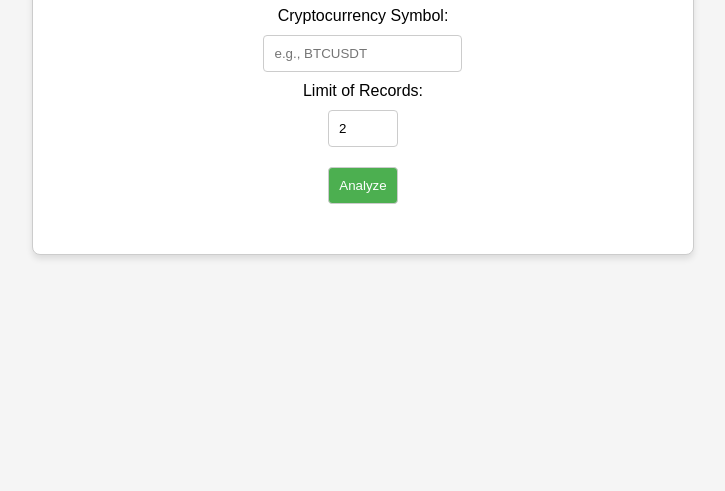
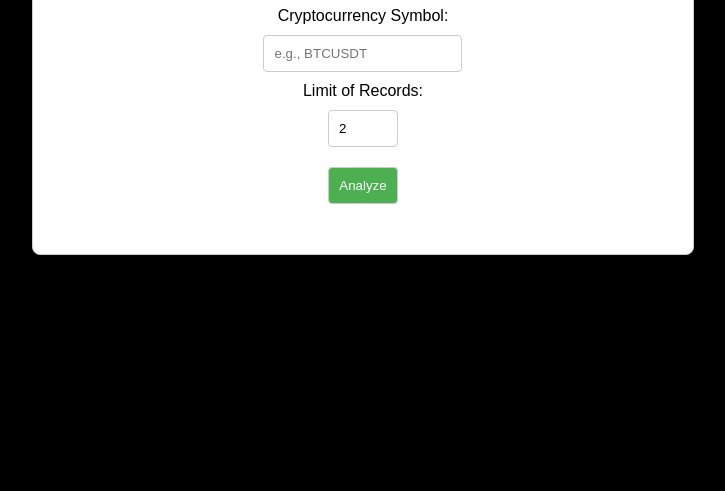
Before and after one commit to electrovending/soportes, a plain HTML site: page index.html in a window 1280 px wide. Shown: the part 309-800 px from the top of the page, without its empty margins (277-1002 px from the left). Drawn offline with Linux system fonts and the light colour scheme.

Commit message:
Update index.html

```diff
--- a/index.html
+++ b/index.html
@@ -13,7 +13,7 @@
             justify-content: center;
             align-items: center;
             height: 100vh;
-            background-color: #f5f5f5;
+            background-color: #000; /* Cambio a fondo negro */
         }
         #container {
             text-align: center;
```
